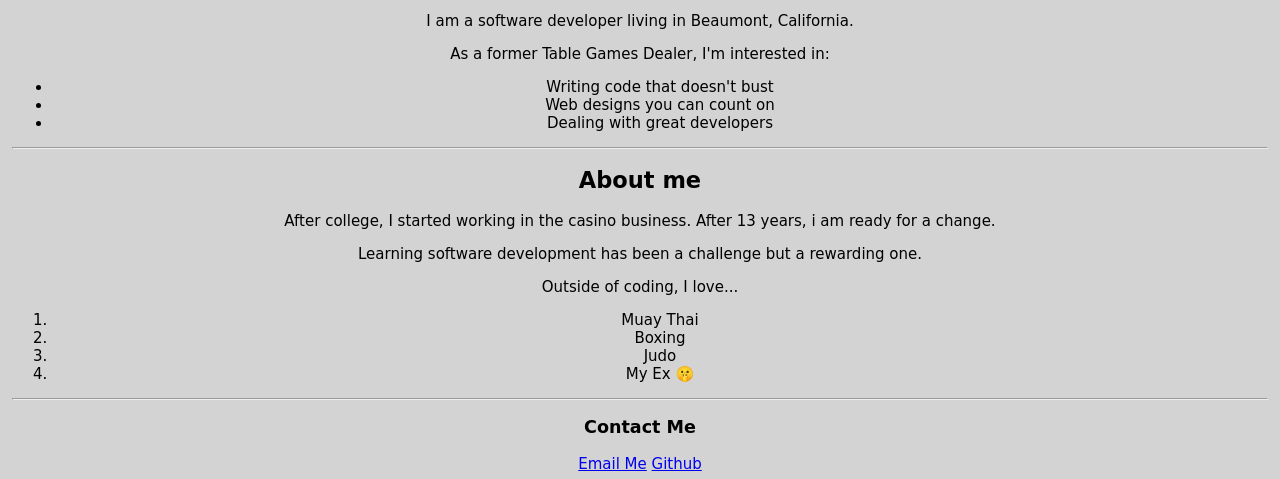
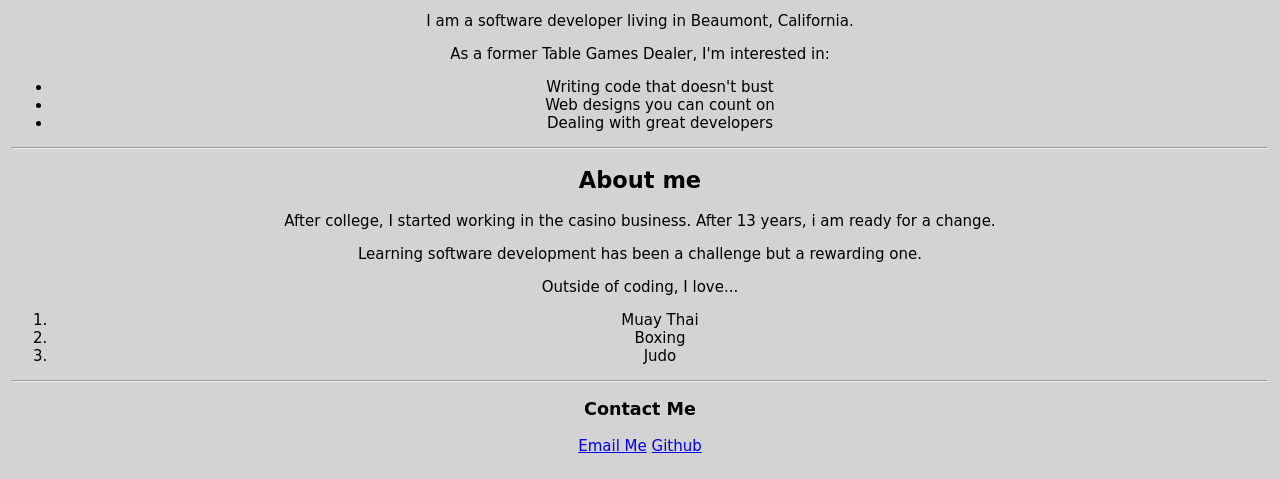
Before and after one commit to SovLay/WebPortfolio, a plain HTML site: page NewPort/index.html in a window 1280 px wide. Shown: the part 563-1042 px from the top of the page. Drawn offline with Linux system fonts and the light colour scheme.

Commit message:
Update index.html

```diff
--- a/NewPort/index.html
+++ b/NewPort/index.html
@@ -41,7 +41,7 @@
                     <li>Muay Thai</li>
                     <li>Boxing</li>
                     <li>Judo</li>
-                  <li>My Ex 🤫</li>
+
                 </ol>
               </article>
 <hr>
```
